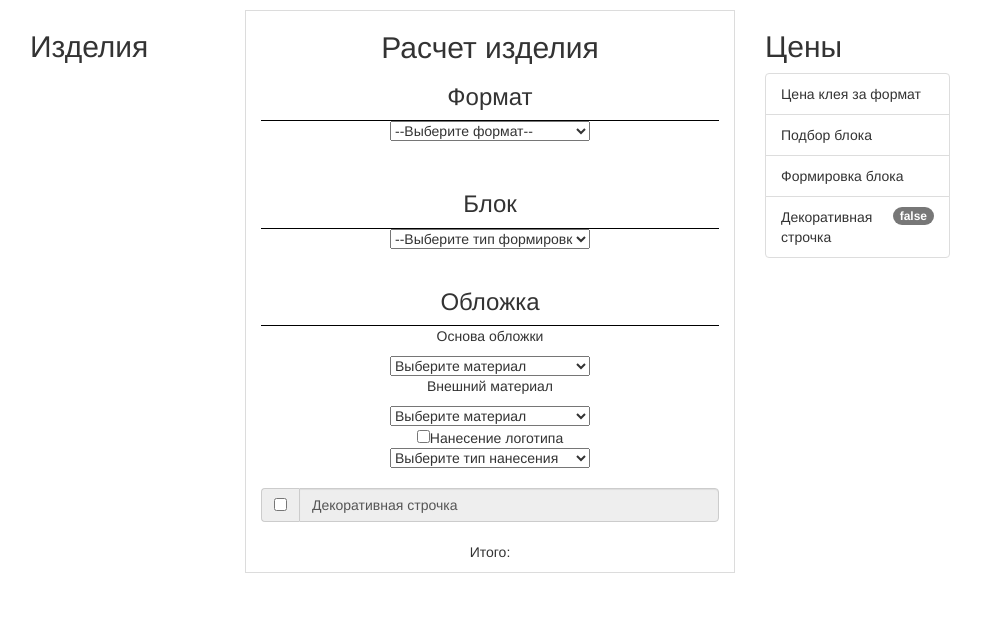
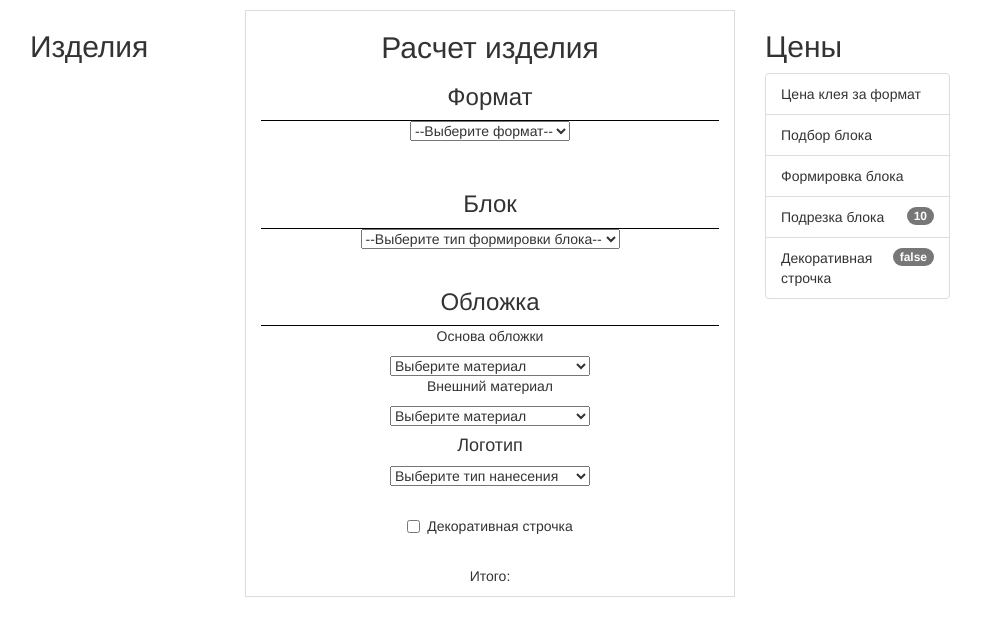
Before and after one commit to mikhailtarrasov/OnlineTypography, an ASP.NET MVC app: page / in a window 1280 px wide. Shown: the part 51-687 px from the top of the page, without its empty margins (150-1131 px from the left). Run offline with ASP.NET Core 8 and stand-ins for ASP.NET MVC 5, Linux system fonts and the light colour scheme; data that the repository does not hold is empty; the project's own start-up code is not run, and a stand-in starts its controllers and pages; some libraries are stand-ins or nearby versions.

Commit message:
Подрезка блока

```diff
--- a/Vera/Vera/Controllers/HomeController.cs
+++ b/Vera/Vera/Controllers/HomeController.cs
@@ -20,7 +20,8 @@
 
         DatabaseContext db = new DatabaseContext();
         // Фальцовка. Только для потетрадного типа формировки блока, умножается на кол-во тетрадей
-        private decimal fillisterPrice = 0.5m;
+        private decimal fillisterPrice = 0.5m;      // Фальцовка
+        private decimal trimmingBlock = 10m;        // Подрезка блока
 
 
         public ActionResult Index()
@@ -49,10 +50,14 @@
         public decimal SetGluePrice(int id)
         {
             var model = db.GluePrices.FirstOrDefault(x => x.Format.Id == id);
-            return model.Price.Cost*model.Price.Currency.Rate;
+            return model.Price.Cost * model.Price.Currency.Rate;
         }
 
         public ActionResult FormingType(int id)
+        {
+            return PartialView(db.FormingTypes.FirstOrDefault(x => x.Id == id));
+        }
+        public ActionResult Logolype(int id)
         {
             return PartialView(db.FormingTypes.FirstOrDefault(x => x.Id == id));
         }
@@ -83,6 +88,11 @@
         public decimal SetFillisterPrice(int id)
         {
             return fillisterPrice*id;
+        }
+
+        public decimal SetTrimmingBlockPrice()
+        {
+            return trimmingBlock;
         }
 
         public void FillInTheDatabase()
--- a/Vera/Vera/Scripts/myScript.js
+++ b/Vera/Vera/Scripts/myScript.js
@@ -63,15 +63,48 @@
 }
 
 function setDecorativeStitchingPrice() {
-    var text = $('#decorativeStitching').is(':checked');
+    var text = $('#decorativeStitchingCheckbox').is(':checked');
     $('#decorativeStitchingPrice').text(text);
 }
+
+function setTrimmingBlockPrice() {
+    $.ajax({                                    // Подрезка блока
+        type: 'POST',
+        url: "/Home/SetTrimmingBlockPrice/",
+        success: function (data) {
+            console.log(data);
+            $('#trimmingBlockPrice').text(data);
+            console.log($('#price').val());
+        }
+    });
+}
+
+//function viewMoreForLogo() {
+//    switch ($('#logoCheckbox').is(':checked')) {
+//        case true:
+//            $.ajax({
+//                type: 'POST',
+//                url: "/Home/SetGluePrice/" + id,
+//                success: function (data) {
+//                    console.log(data);
+//                    $('#gluePrice').text(data);// заменяем содержимое присланным частичным представлением
+//                    console.log($('#price').val());
+//                }
+//            });
+//            break;
+//        case false:
+//            break;
+//        default:
+//            break;
+//    }
+//}
 
 $(function() {
     //countPageInit();
     //blockFormingInit();
-    setFillisterPrice();
-    setDecorativeStitchingPrice();
+    setFillisterPrice();                        // Фальцовка
+    setDecorativeStitchingPrice();              // Декоративная строчка true/false
+    setTrimmingBlockPrice();                    // Подрезка блока
 
     $('#Format').change(function () {
         // получаем выбранный id - его значение
@@ -110,9 +143,12 @@
         });
     });
 
-    $('#decorativeStitching').change(function () {
-        console.log($('#decorativeStitching').is(':checked'));
+    $('#decorativeStitchingCheckbox').change(function () {
+        console.log($('#decorativeStitchingCheckbox').is(':checked'));
         setDecorativeStitchingPrice();
     });
 
+    //$('#logoCheckbox').change(function() {
+    //    viewMoreForLogo();
+    //});
 });
--- a/Vera/Vera/Views/Home/Index.cshtml
+++ b/Vera/Vera/Views/Home/Index.cshtml
@@ -9,17 +9,6 @@
 
 <html>
 <head>
-
-
-    <style>
-        #Format {
-            width: 200px;
-        }
-
-        #FormingType {
-            width: 200px;
-        }
-    </style>
 </head>
 <body>
 <div class="container main">
@@ -58,20 +47,26 @@
                     <option value="Кожа">Кожа</option>
                     <option value="винил">Бум. винил</option>\
                 </select><br/>
-
-                <input type="checkbox"/>Нанесение логотипа<br/>
+                <!--<div class="checkbox">
+                    <label>
+                        <input type="checkbox" id="logoCheckbox" value="Нанесение логотипа">
+                        Нанесение логотипа
+                    </label>
+                </div>-->
+                <h4>Логотип</h4>
                 <select style="width: 200px;" name="hero2[]">
                     <option value>Выберите тип нанесения</option>
                     <option value="Тиснение">Тиснение</option>
                     <option value="УФ-печать">УФ-печать</option>\
                 </select><br/>
                 <br/>
-                <div class="input-group">
-                    <span class="input-group-addon">
-                        <input type="checkbox" aria-label="..." id="decorativeStitching">
-                    </span>
-                    <input type="text" class="form-control" aria-label="..." value="Декоративная строчка" readonly="">
-                </div><!-- /input-group -->
+
+                <div class="checkbox">
+                    <label>
+                        <input type="checkbox" id="decorativeStitchingCheckbox" value="Декоративная строчка">
+                        Декоративная строчка
+                    </label>
+                </div>
                 <br/>
                 <p>Итого: </p>
                 <span id="totalPrice"></span>
@@ -98,6 +93,10 @@
                         Формировка блока
                     </li>
                     <li class="list-group-item">
+                        <span class="badge" id="trimmingBlockPrice"></span>
+                        Подрезка блока
+                    </li>
+                    <li class="list-group-item">
                         <span class="badge" id="decorativeStitchingPrice"></span>
                         Декоративная строчка
                     </li>
```
Also changed, not shown: Vera/Vera/Views/Home/FormingType.cshtml (+10 -11 lines).
